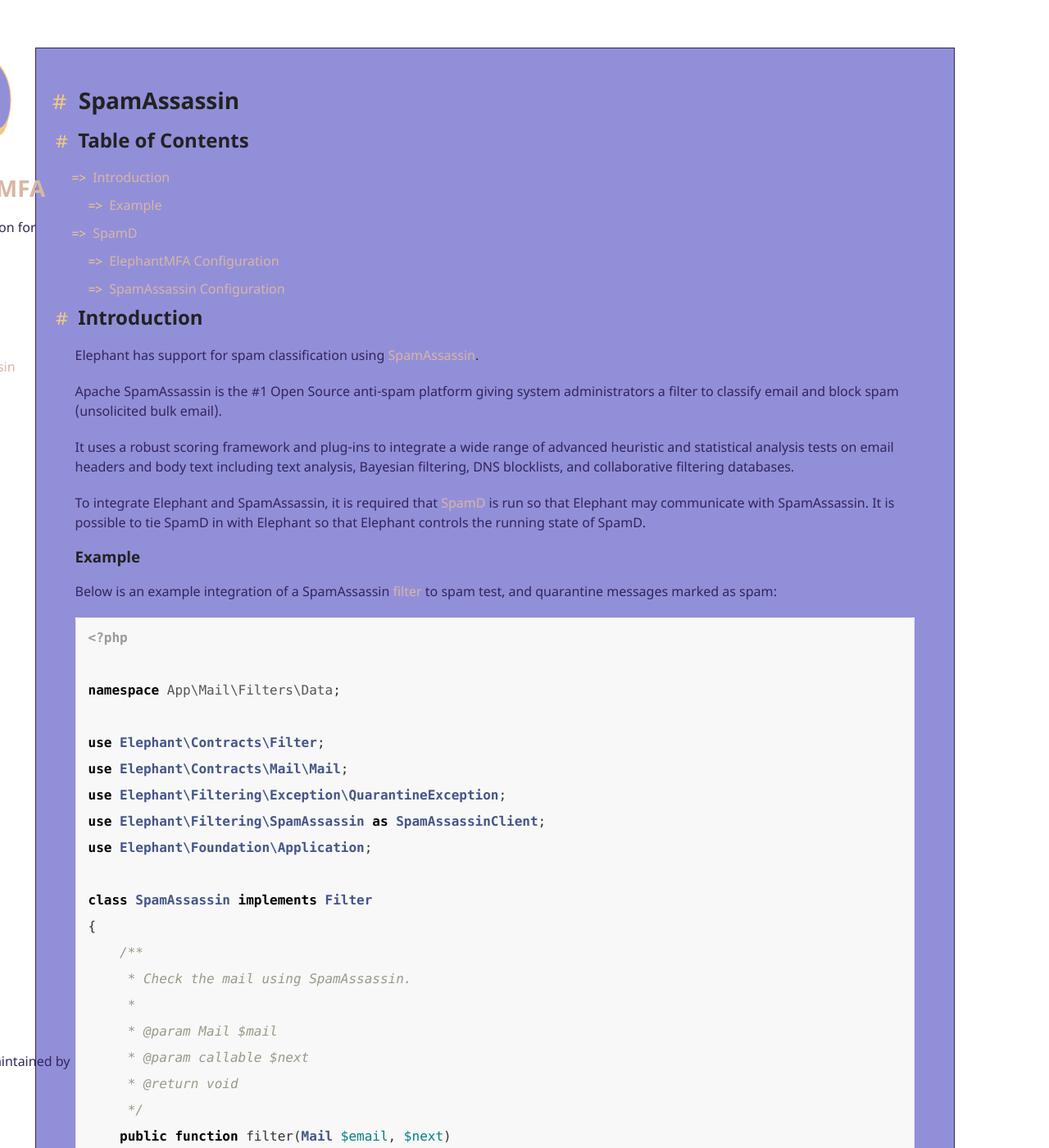
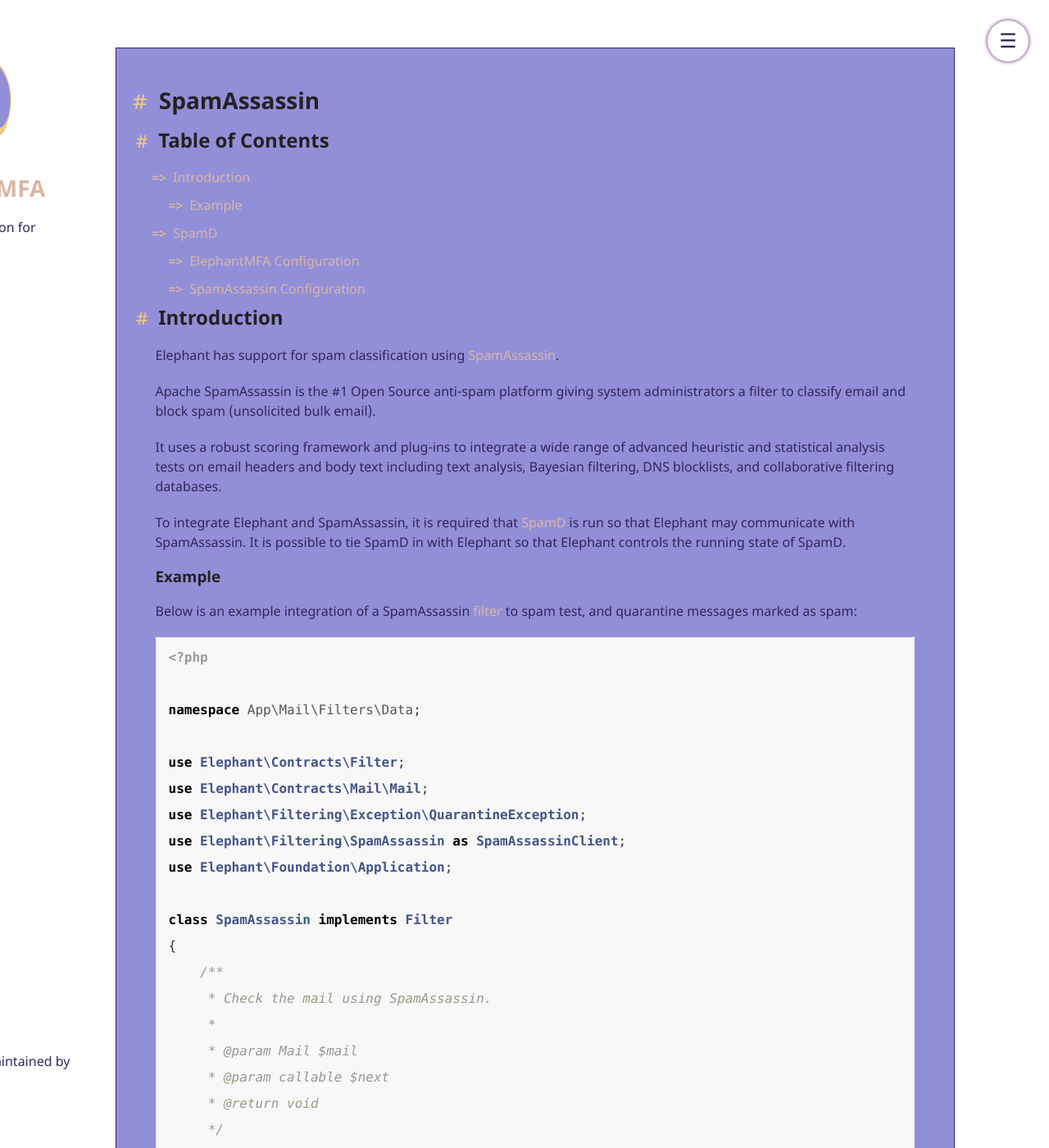
Before and after one commit to elephantmfa/docs, a Jekyll site: the page built from filtering/spamassassin.md, in a window 1280 px wide and 1400 px high. Shown: the whole window at 82% size. Built offline with Jekyll 4.4.1, drawn with Linux system fonts in a browser that asks for light colours; our own code applies the rules of GitHub Pages for plain Markdown files.

Commit message:
Adjust theming a bit?

```diff
--- a/_sass/theme.scss
+++ b/_sass/theme.scss
@@ -135,8 +135,6 @@ strong {
 }
 
 section {
-    width:1024px;
-    float:right;
     padding-bottom:50px;
     background: #928FD9;
     padding: 3em;
@@ -286,7 +284,7 @@ ul>li::before {
     }
 }
 
-@media print, screen and (max-width: 720px) {
+@media print, screen and (max-width: 1550px) {
 
     .hamburger-menu-toggle {
         display: inline-block
```
